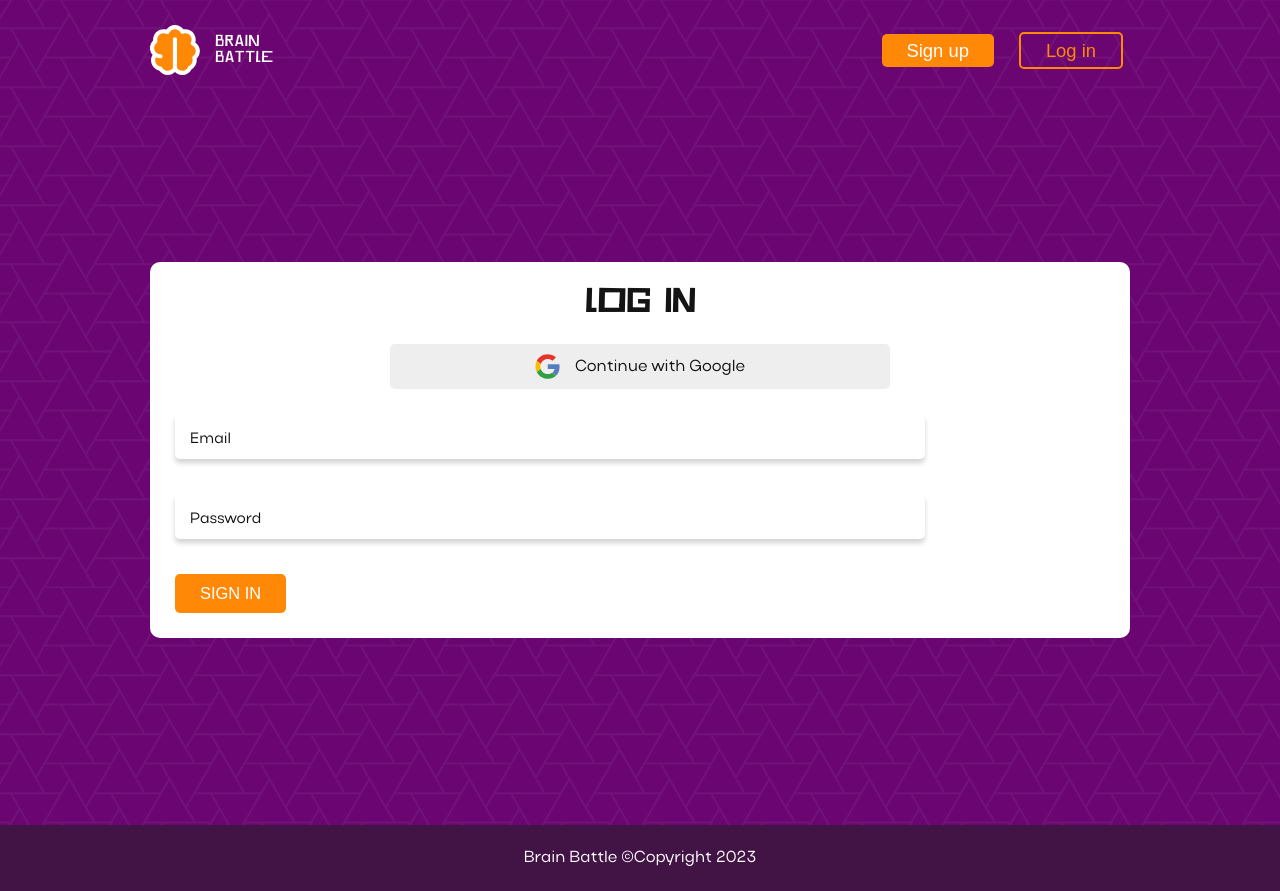
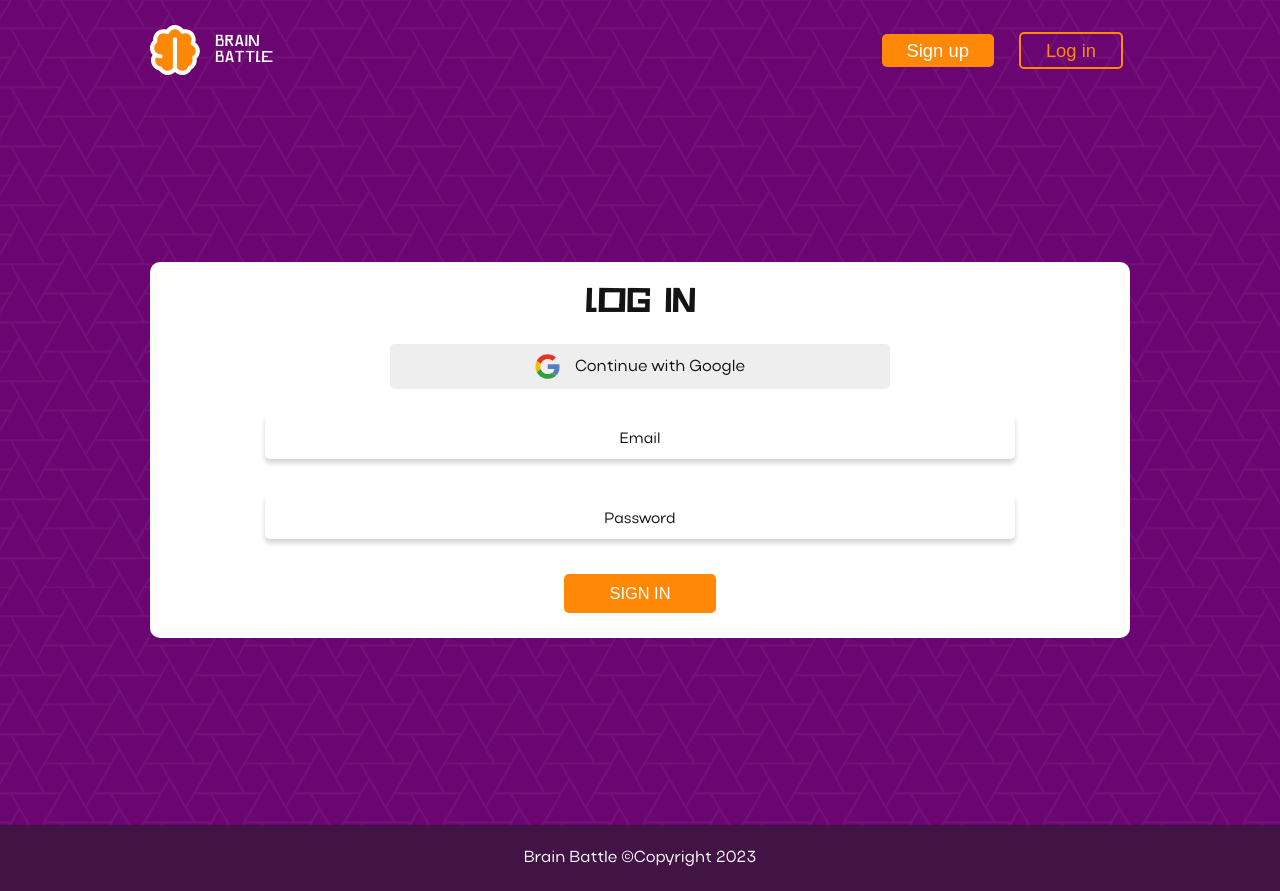
Before and after one commit to viktor-kindrat/brain-battle, a React (Create React App) app: page /logIn in a window 1280 px wide. Built offline with nearby package versions, Linux system fonts and the light colour scheme.

Commit message:
UI changes

```diff
--- a/src/Components/Form/Form.jsx
+++ b/src/Components/Form/Form.jsx
@@ -121,6 +121,7 @@ function Form({ type }) {
                 })
                 .then(res => res.json())
                 .then(data => {
+                    e.target.reset()
                     if (data.status === "ok") {
                         localStorage.setItem("userToken", data.token)
                         fetch(`https://brain-battle-server-wpcm.onrender.com/db/getUserInfo`,{
--- a/src/Components/Form/Styles/Form.css
+++ b/src/Components/Form/Styles/Form.css
@@ -37,7 +37,7 @@
 }
 .Form .Form__content-container .Form__fields {
   display: flex;
-  align-items: flex-start;
+  align-items: center;
   justify-content: center;
   flex-direction: column;
   gap: 25px;
@@ -77,7 +77,7 @@
 }
 .Form .Form__content-container .Form__fields .Form__fields-container .Form__input-container {
   display: flex;
-  align-items: flex-start;
+  align-items: center;
   justify-content: flex-start;
   flex-direction: column;
   gap: 10px;
@@ -85,11 +85,11 @@
   position: relative;
 }
 .Form .Form__content-container .Form__fields .Form__fields-container .Form__input-container .Form__label {
-  transform: translate(0, -50%);
-  -webkit-transform: translate(0, -50%);
-  -moz-transform: translate(0, -50%);
-  -ms-transform: translate(0, -50%);
-  -o-transform: translate(0, -50%);
+  transform: translate(-50%, -50%);
+  -webkit-transform: translate(-50%, -50%);
+  -moz-transform: translate(-50%, -50%);
+  -ms-transform: translate(-50%, -50%);
+  -o-transform: translate(-50%, -50%);
   transition: 0.3s;
   -webkit-transition: 0.3s;
   -moz-transition: 0.3s;
@@ -99,9 +99,10 @@
   user-select: none;
   position: absolute;
   top: 45%;
-  left: 15px;
+  left: 50%;
   font-size: 15px;
   line-height: 100%;
+  text-align: center;
 }
 .Form .Form__content-container .Form__fields .Form__fields-container .Form__input-container .Form__label_file {
   transform: translate(0);
@@ -192,7 +193,7 @@
   -o-border-radius: 5px;
   background: #FF8906;
   color: #ffffff;
-  padding: 10px 25px;
+  padding: 10px 45px;
   border: none;
   outline: none;
   text-transform: uppercase;
--- a/src/Components/Form/Styles/Form.scss
+++ b/src/Components/Form/Styles/Form.scss
@@ -29,7 +29,7 @@
         }
 
         .Form__fields {
-            @include flex(flex-start, center, column, 25px);
+            @include flex(center, center, column, 25px);
             width: 100%;
 
             .Form__button {
@@ -52,20 +52,21 @@
                 width: 100%;
 
                 .Form__input-container {
-                    @include flex(flex-start, flex-start, column, 10px);
+                    @include flex(center, flex-start, column, 10px);
                     width: 100%;
                     position: relative;
 
                     .Form__label {
-                        @include transform(translate(0, -50%));
+                        @include transform(translate(-50%, -50%));
                         @include transition(0.3s);
                         pointer-events: none;
                         user-select: none;
                         position: absolute;
                         top: 45%;
-                        left: 15px;
+                        left: 50%;
                         font-size: 15px;
                         line-height: 100%;
+                        text-align: center;
 
                         &_file {
                             @include transform(translate(0));
@@ -136,7 +137,7 @@
                 @include borderRadius(5px);
                 background: $secondary;
                 color: #ffffff;
-                padding: 10px 25px;
+                padding: 10px 45px;
                 border: none;
                 outline: none;
                 text-transform: uppercase;
```
